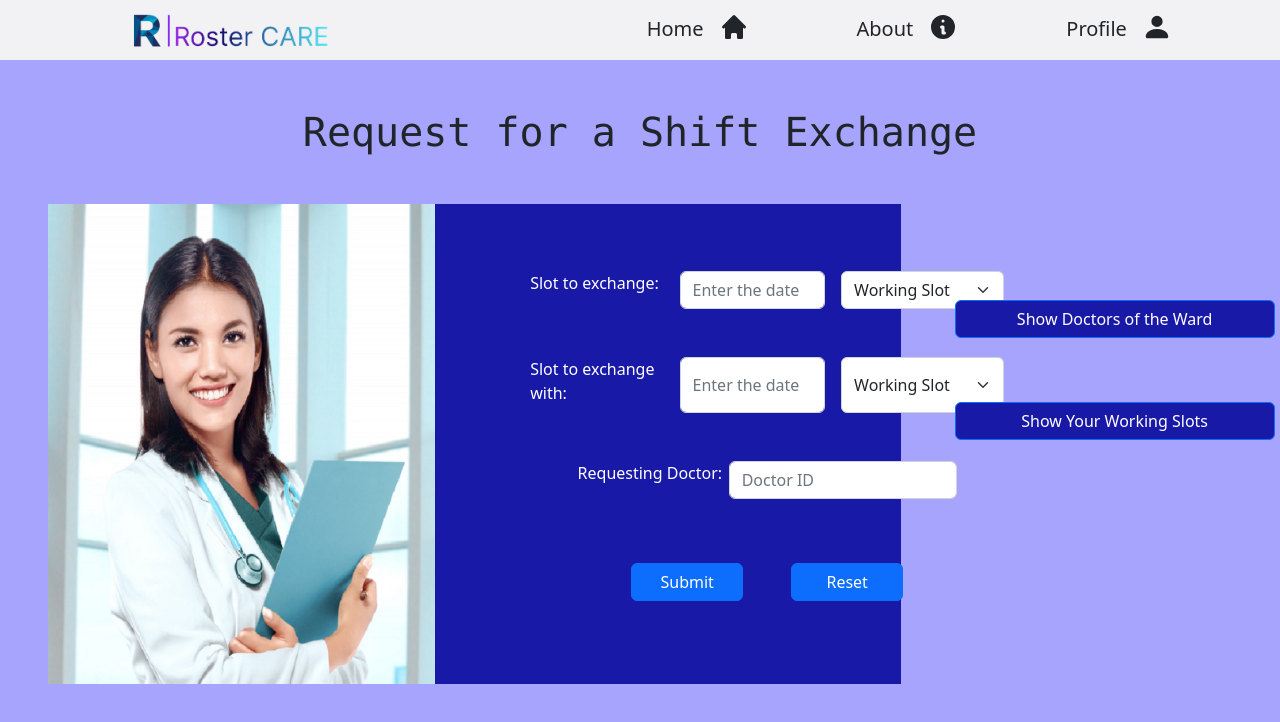
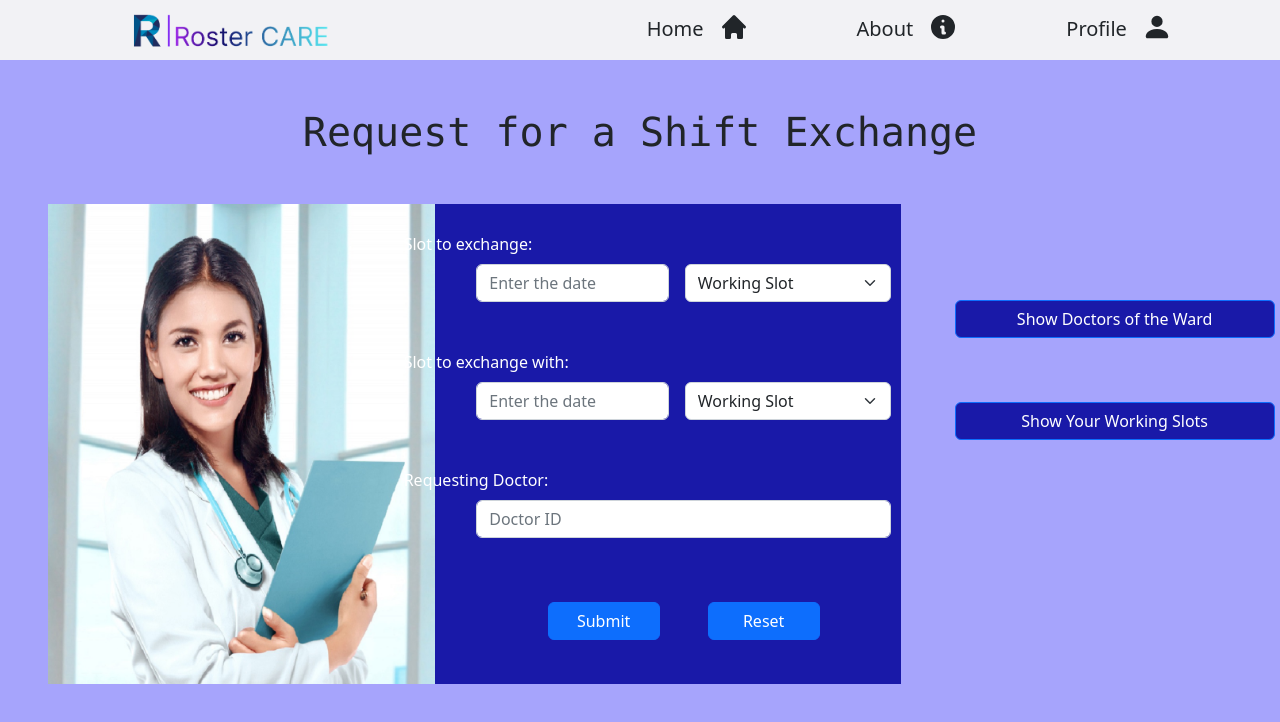
Before and after one commit to Constraint-Based-Roster-Schedule/Roster-Scheduler, a React (Create React App) app: page /shiftRequest in a window 1280 px wide. Shown: the top 722 px of the page. Built offline with nearby package versions, Linux system fonts and the light colour scheme.

Commit message:
shift request css updated

```diff
--- a/src/App.js
+++ b/src/App.js
@@ -5,7 +5,7 @@ import Router from './components/router';
 
 
 import Axios from 'axios';
-import SideBar from './components/sidebar';
+
 
 
 
--- a/src/components/router.js
+++ b/src/components/router.js
@@ -9,6 +9,7 @@ import ShiftRequest from './shiftRequest';
 import Notifications from './notifications';
 import Login from './login';
 import RosterIndividual from './roster';
+import DocotrProfile from './doctorProfile';
 
 function router() {
   return (
@@ -30,6 +31,7 @@ function router() {
         <Route path='shiftRequest' element={<ShiftRequest/>}/>
         <Route path='notifications' element={<Notifications/>}/>
         <Route path='login'  element={<Login/>}/>
+        <Route path='doctorProfile' element={<DocotrProfile/>}/>
       </Routes>
     </div>
   )
--- a/src/components/shiftRequest.js
+++ b/src/components/shiftRequest.js
@@ -4,7 +4,7 @@ import Button from 'react-bootstrap/Button';
 import '../CSS/shiftRequest.css';
 import Table from 'react-bootstrap/Table';
 import doctor from '../public/doctor1.jpg';
-import rosterObject from './rosterObject';
+import FormGroup from '@mui/material/FormGroup';
 
 function ShiftRequest() {
   const id=2;
@@ -74,11 +74,11 @@ function ShiftRequest() {
     <>
       <h1 className='font-monospace' style={{textAlign:"center", marginTop:"3rem"}}>Request for a Shift Exchange</h1>
       <div className='main-container col-lg-10'>
-        <div className='form-container col-lg-8 '>
-          <img src={doctor} alt="image" style={{width:"25rem", marginRight:"3rem",float:"right"}}></img>
-          <Form className= 'd-flex flex-column justify-content-center col-lg-8 ' onSubmit={handleSubmit}>
+        <div className='form-container col-lg-2 '>
+          <img src={doctor} alt="image" style={{width:"25rem", marginRight:"0rem",float:"right"}}></img>
+          <Form className= 'd-flex col-lg-7 ' onSubmit={handleSubmit}>
+            <Form.Label style={{color:"white", width:"35rem"}}>Slot to exchange:</Form.Label>
             <Form.Group className="mb-5 col-lg-10 d-flex flex-row px-0" controlId="Date">
-              <Form.Label style={{color:"white", width:"35rem"}}>Slot to exchange:</Form.Label>
               <Form.Control type="text" placeholder="Enter the date" value={date} onChange={(e)=>setDate(e.target.value)} style={{marginRight:"1rem"}} required/>
               <Form.Select id="workingSlot" value={shift} onChange={(e)=>setShift(e.target.value)} required>
                 <option value={"default"}>Working Slot</option>
@@ -87,8 +87,8 @@ function ShiftRequest() {
                 <option value={3}>3</option>
               </Form.Select>
             </Form.Group>
+            <Form.Label style={{color:"white", width:"35rem"}}>Slot to exchange with:</Form.Label>
             <Form.Group className="mb-5 col-lg-10 d-flex flex-row px-0" controlId="Date">
-              <Form.Label style={{color:"white", width:"35rem"}}>Slot to exchange with:</Form.Label>
               <Form.Control type="text" placeholder="Enter the date" value={datewith} onChange={(e)=>setDatewith(e.target.value)} style={{marginRight:"1rem"}} required/>
               <Form.Select id="workingSlot" value={shiftwith} onChange={(e)=>setShiftwith(e.target.value)} required>
                 <option value={"default"}>Working Slot</option>
@@ -97,8 +97,8 @@ function ShiftRequest() {
                 <option value={3}>3</option>
               </Form.Select>
             </Form.Group>
-            <Form.Group className="mb-5 col-lg-8 d-flex flex-row" controlId="requestingDoctor">
-              <Form.Label style={{color:"white", width:"16.5rem"}}>Requesting Doctor:</Form.Label>
+            <Form.Label style={{color:"white", width:"35rem"}}>Requesting Doctor:</Form.Label>
+            <Form.Group className="mb-5 col-lg-10 d-flex flex-row px-0" controlId="requestingDoctor">
               <Form.Control type="text" placeholder="Doctor ID" value={docID} onChange={(e)=>setDocID(e.target.value)} required/>
             </Form.Group>
             <Form.Group className="mb-3 col-lg-10 d-flex flex-row justify-content-center px-0">
```
